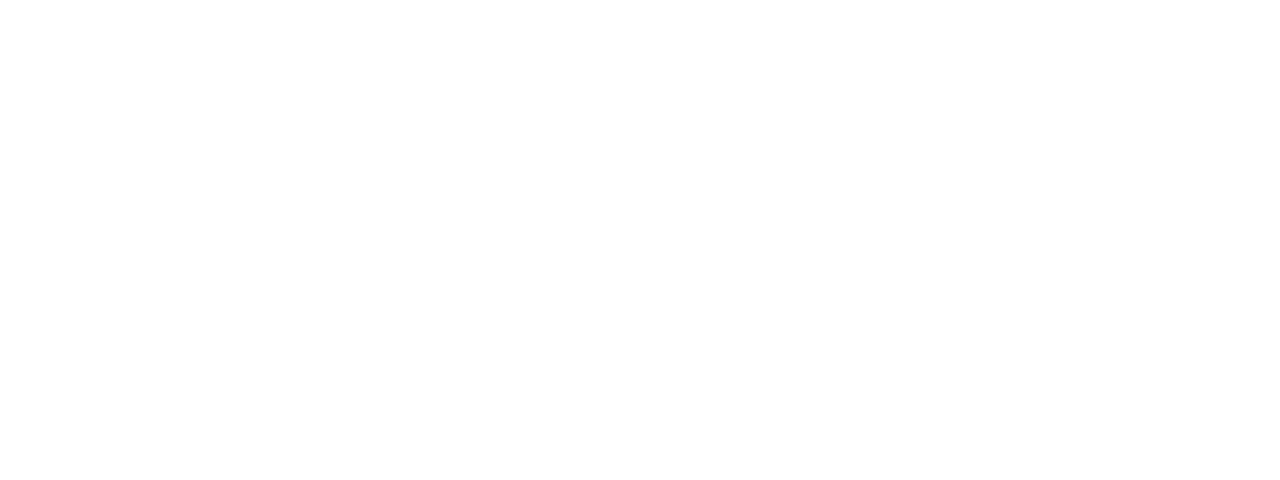
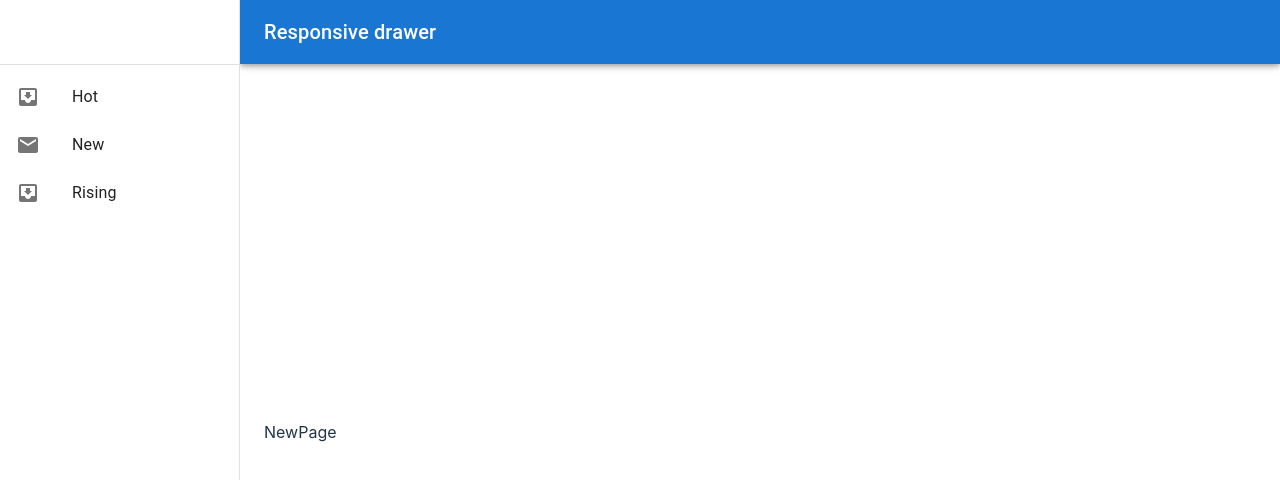
Before and after one commit to odavid10/reddit-clon, a React (Vite) app: page /hot in a window 1280 px wide. Before the commit this address had no page. Shown: the top 480 px of the page. Built offline with nearby package versions, Linux system fonts and the light colour scheme.

Commit message:
Configuracion de las paginas

```diff
--- a/src/reddit/components/Sidebar.jsx
+++ b/src/reddit/components/Sidebar.jsx
@@ -15,13 +15,17 @@ import {
 import MailIcon from "@mui/icons-material/Mail";
 import InboxIcon from "@mui/icons-material/MoveToInbox";
 
-const drawer = (
+// third-party
+import { useNavigate } from "react-router-dom";
+
+const MyDrawer = ({ onClick }) => {
+  return (
     <>
       <Toolbar />
       <Divider />
       <List>
-      {["Inbox", "Starred", "Send email"].map((text, index) => (
-        <ListItem key={text} disablePadding>
+        {["Hot", "New", "Rising"].map((text, index) => (
+          <ListItem key={text} disablePadding onClick={onClick(text)}>
             <ListItemButton>
               <ListItemIcon>
                 {index % 2 === 0 ? <InboxIcon /> : <MailIcon />}
@@ -33,6 +37,11 @@ const drawer = (
       </List>
     </>
   );
+};
+
+MyDrawer.propTypes = {
+  onClick: PropTypes.func.isRequired,
+};
 
 export const Sidebar = ({
   drawerWidth,
@@ -40,6 +49,12 @@ export const Sidebar = ({
   handleDrawerTransitionEnd,
   handleDrawerClose,
 }) => {
+  const navigate = useNavigate();
+
+  const handleNavigate = (page) => () => {
+    navigate(`/${page}`);
+  };
+
   return (
     <Box
       component="nav"
@@ -63,7 +78,7 @@ export const Sidebar = ({
           },
         }}
       >
-        {drawer}
+        <MyDrawer onClick={handleNavigate} />
       </Drawer>
       <Drawer
         variant="permanent"
@@ -76,7 +91,7 @@ export const Sidebar = ({
         }}
         open
       >
-        {drawer}
+        <MyDrawer onClick={handleNavigate} />
       </Drawer>
     </Box>
   );
@@ -84,7 +99,7 @@ export const Sidebar = ({
 
 Sidebar.propTypes = {
   drawerWidth: PropTypes.number.isRequired,
-  mobileOpen: PropTypes.func.isRequired,
+  mobileOpen: PropTypes.bool.isRequired,
   handleDrawerTransitionEnd: PropTypes.func.isRequired,
   handleDrawerClose: PropTypes.func.isRequired,
 };
--- /dev/null
+++ b/src/reddit/pages/HotPage.jsx
@@ -0,0 +1,6 @@
+// project imports
+import RedditLayout from "../layout/RedditLayout";
+
+export const HotPage = () => {
+  return <RedditLayout>HotPage</RedditLayout>;
+};
--- /dev/null
+++ b/src/reddit/pages/NewPage.jsx
@@ -0,0 +1,6 @@
+// project imports
+import RedditLayout from "../layout/RedditLayout";
+
+export const NewPage = () => {
+  return <RedditLayout>NewPage</RedditLayout>;
+};
--- /dev/null
+++ b/src/reddit/pages/RisingPage.jsx
@@ -0,0 +1,6 @@
+// project imports
+import RedditLayout from "../layout/RedditLayout";
+
+export const RisingPage = () => {
+  return <RedditLayout>RisingPage</RedditLayout>;
+};
--- a/src/reddit/pages/index.js
+++ b/src/reddit/pages/index.js
@@ -1 +1,4 @@
 export * from "./RedditPage";
+export * from "./NewPage";
+export * from "./HotPage";
+export * from "./RisingPage";
--- a/src/router/AppRouter.jsx
+++ b/src/router/AppRouter.jsx
@@ -1,11 +1,14 @@
 import { Route, Routes } from "react-router-dom";
 
-import { RedditPage } from "../reddit/pages";
+import { HotPage, NewPage, RedditPage, RisingPage } from "../reddit/pages";
 
 export const AppRouter = () => {
   return (
     <Routes>
       <Route path="/" element={<RedditPage />} />
+      <Route path="/hot" element={<NewPage />} />
+      <Route path="/new" element={<HotPage />} />
+      <Route path="/rising" element={<RisingPage />} />
     </Routes>
   );
 };
```
Lines whose indentation alone changed are shown as unchanged.
